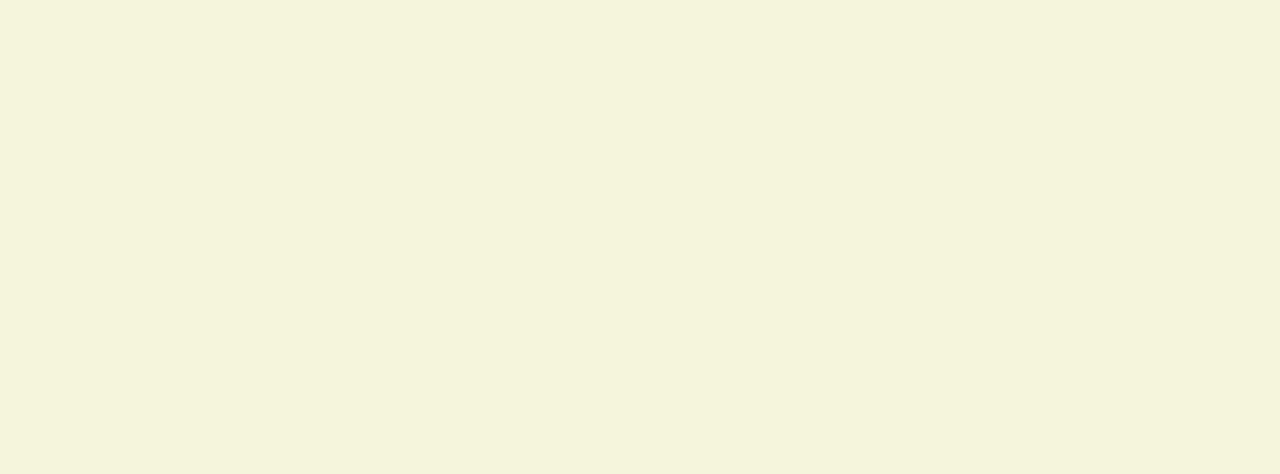
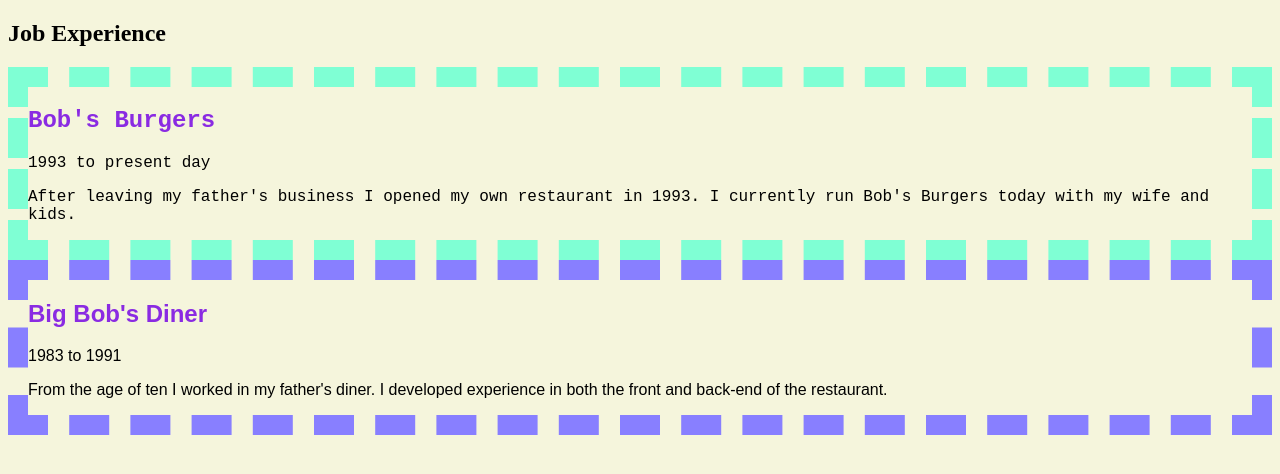
Before and after one commit to tatianabarga/LAB-HTML-Resume, a plain HTML site: page index.html in a window 1280 px wide. Drawn offline with Linux system fonts and the light colour scheme.

Commit message:
completed objectives

```diff
--- a/index.html
+++ b/index.html
@@ -8,6 +8,30 @@
 </head>
 <body>
 
+<section>
+  <h1>Job Experience</h1>
+
+  <div class="bb">
+    <article id="js-bobs-burgers-description" style="font-family: 'Courier New', Courier, monospace;">
+      <h2 class="bobs-burg">Bob's Burgers</h2>
+      <time datetime="">1993 to present day</time>
+      <p>After leaving my father's business I opened my own restaurant in 1993. I currently run Bob's Burgers today with my wife and kids.
+      </p>
+    </article>
+  </div>
+
+  <div class="bbd">
+    <article id="js-big-bobs-diner-description" style="font-family: Arial">
+      <h2 class="big-bobs">Big Bob's Diner</h2>
+      <time datetime="1983">1983 to 1991</time>
+      <p>
+        From the age of ten I worked in my father's diner. I developed experience in both the front and back-end of the restaurant.
+      </p>
+    </article>
+  </div>
+
+</section>
+
   <script src="main.js"></script>
 </body>
 </html>
--- a/main.css
+++ b/main.css
@@ -1,3 +1,22 @@
 body {
   background-color: beige;
 }
+.bobs-burg {
+  color: blueviolet;
+}
+.big-bobs {
+  color: blueviolet;
+}
+.bb {
+  border-width: 20px;
+  border-style: dashed;
+  border-color:aquamarine;
+}
+.bbd {
+  border-width: 20px;
+  border-style: dashed;
+  border-color:rgb(136, 127, 255);
+}
+/*
+document.getElementById('bobs-burgers-description').style.border = "thin dotted red";
+*/
```
